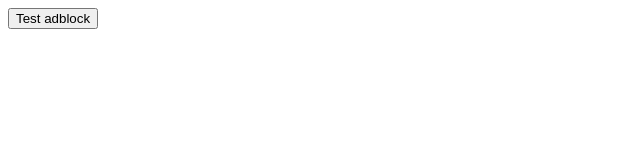
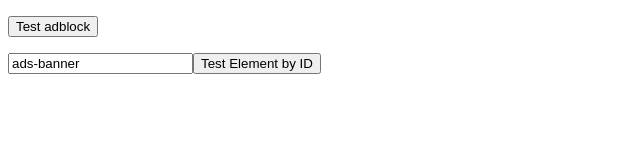
Before and after one commit to josefjadrny/adblock-tester, a website with bundled scripts: page index.html in a window 1280 px wide. Shown: the whole page, without its empty margins (0-640 px from the left). Built offline with nearby package versions, Linux system fonts and the light colour scheme.

Commit message:
feat: updated html demo - added new input for testing custom elements

```diff
--- a/index.html
+++ b/index.html
@@ -8,6 +8,7 @@
 </head>
 <body>
 <script src="build/src/index.js"></script>
-<button type="button" onclick="alert('Ablock is ' + (adblockTester.isAdblockEnabled() ? 'enabled' : 'disabled'));">Test adblock</button>
+<p><button type="button" onclick="alert('Ablock is ' + (adblockTester.isAdblockEnabled() ? 'enabled' : 'disabled'));">Test adblock</button></p>
+<p><input id="test" type="text" value="ads-banner"/><button type="button" onclick="alert('Your element is ' + (adblockTester.isElementWithIdBlocked(document.getElementById('test').value) ? 'blocked' : 'not blocked'));">Test Element by ID</button></p>
 </body>
 </html>
```
